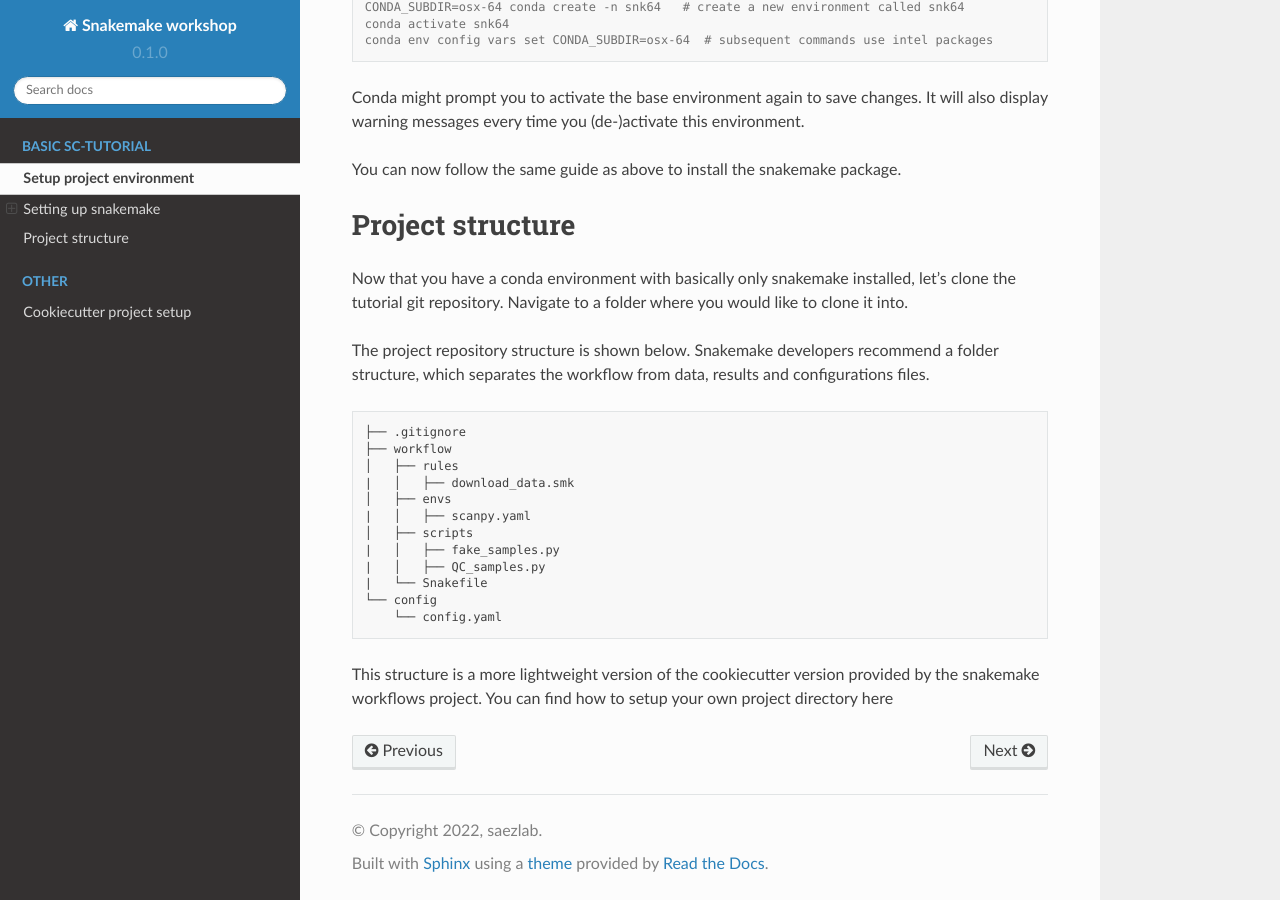
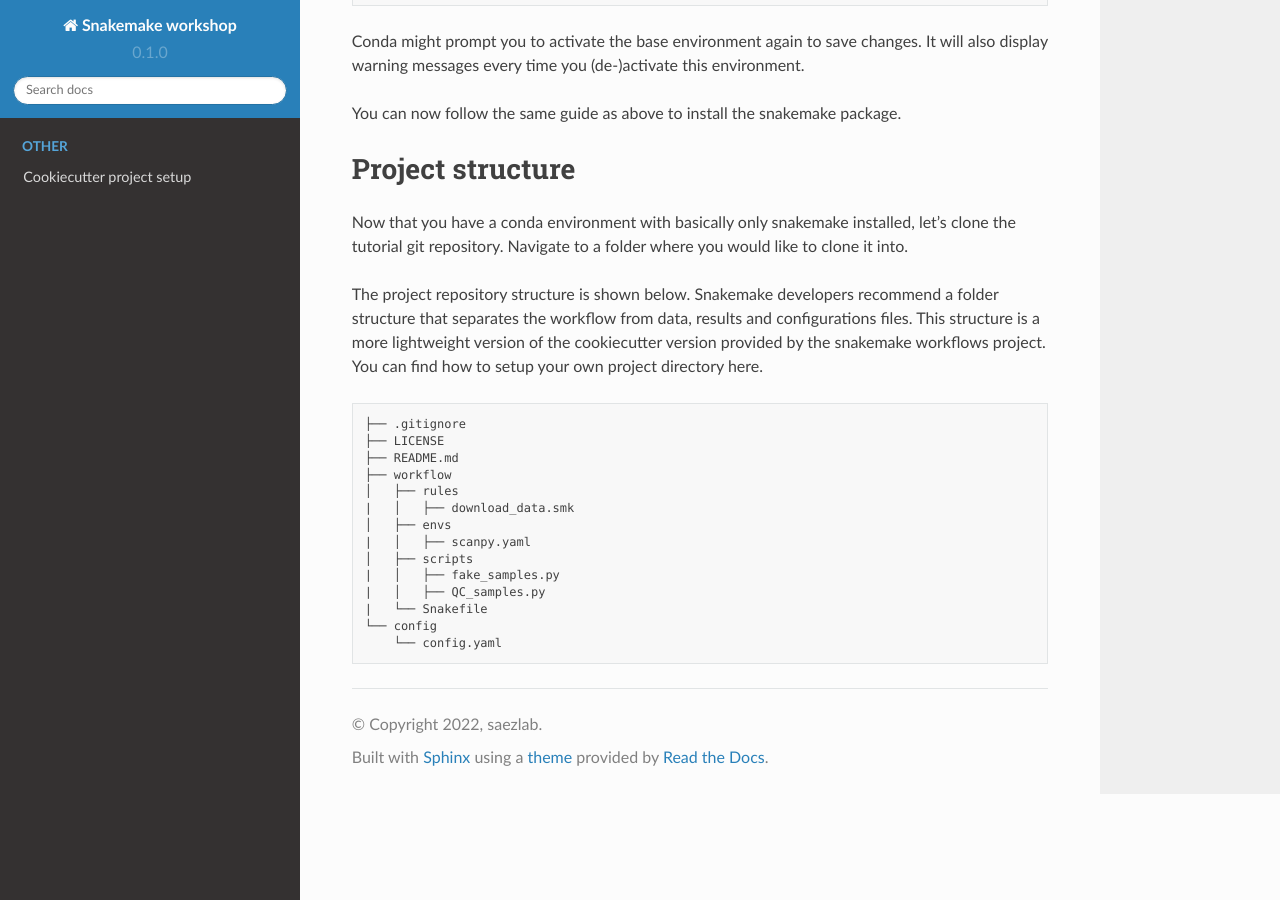
Before and after one commit to slobentanzer/snakemake-workshop, a Sphinx documentation site: the page built from docs/source/setup.rst, in a window 1280 px wide and 900 px high, scrolled down 632 px. Built offline with Sphinx 7.4.7 and the Read the Docs theme 2.0.0, drawn with Linux system fonts in a browser that asks for light colours; some of the changed text lies outside the part shown.

Commit message:
formatting

```diff
--- a/docs/source/index.rst
+++ b/docs/source/index.rst
@@ -19,7 +19,6 @@
    :name: basic
    :hidden:
    :maxdepth: 1
-
    setup
 
 .. toctree::
--- a/docs/source/setup.rst
+++ b/docs/source/setup.rst
@@ -1,12 +1,9 @@
-Setup project environment
-=========================
-
 Setting up snakemake
-====================
+--------------------
 Of course, any decent snakemake tutorial will start by installing snakemake. Install the latest snakemake package as described in the `setup guide <https://snakemake.readthedocs.io/en/stable/getting_started/installation.html#installation-via-conda-mamba>`_
 
 For M1 MacOS
-----------------
+------------
 For many packages there are no versions available for the M1 chips. If you encounter this situation, you can install packages that were compiled for Intel chips instead. For this, you need to create the snakemake environment by setting appropriate flags. Snakemake will then automatically install packages that were designed for Intel. This occurs frequently, mainly with Bioconductor packages.
 
 .. note::
@@ -24,17 +21,19 @@
 
 
 Project structure
-=================
+-----------------
 Now that you have a conda environment with basically only snakemake installed, let's clone the tutorial git repository. Navigate to a folder where you would like to clone it into.
 
 .. code-block:: console
     git clone https://github.com/saezlab/snk-tutorial
 
-The project repository structure is shown below. Snakemake developers recommend a folder structure, which separates the workflow from data, results and configurations files.
+The project repository structure is shown below. Snakemake developers recommend a folder structure that separates the workflow from data, results and configurations files. This structure is a more lightweight version of the cookiecutter version provided by the snakemake workflows project. You can find how to setup your own project directory :ref:`here <cookiecutter_setup>`.
 
 .. code-block:: none
 
     ├── .gitignore
+    ├── LICENSE
+    ├── README.md
     ├── workflow
     │   ├── rules
     |   │   ├── download_data.smk
@@ -46,5 +45,3 @@
     |   └── Snakefile
     └── config
         └── config.yaml
-
-This structure is a more lightweight version of the cookiecutter version provided by the snakemake workflows project. You can find how to setup your own project directory :ref:`here <cookiecutter_setup>`
```
